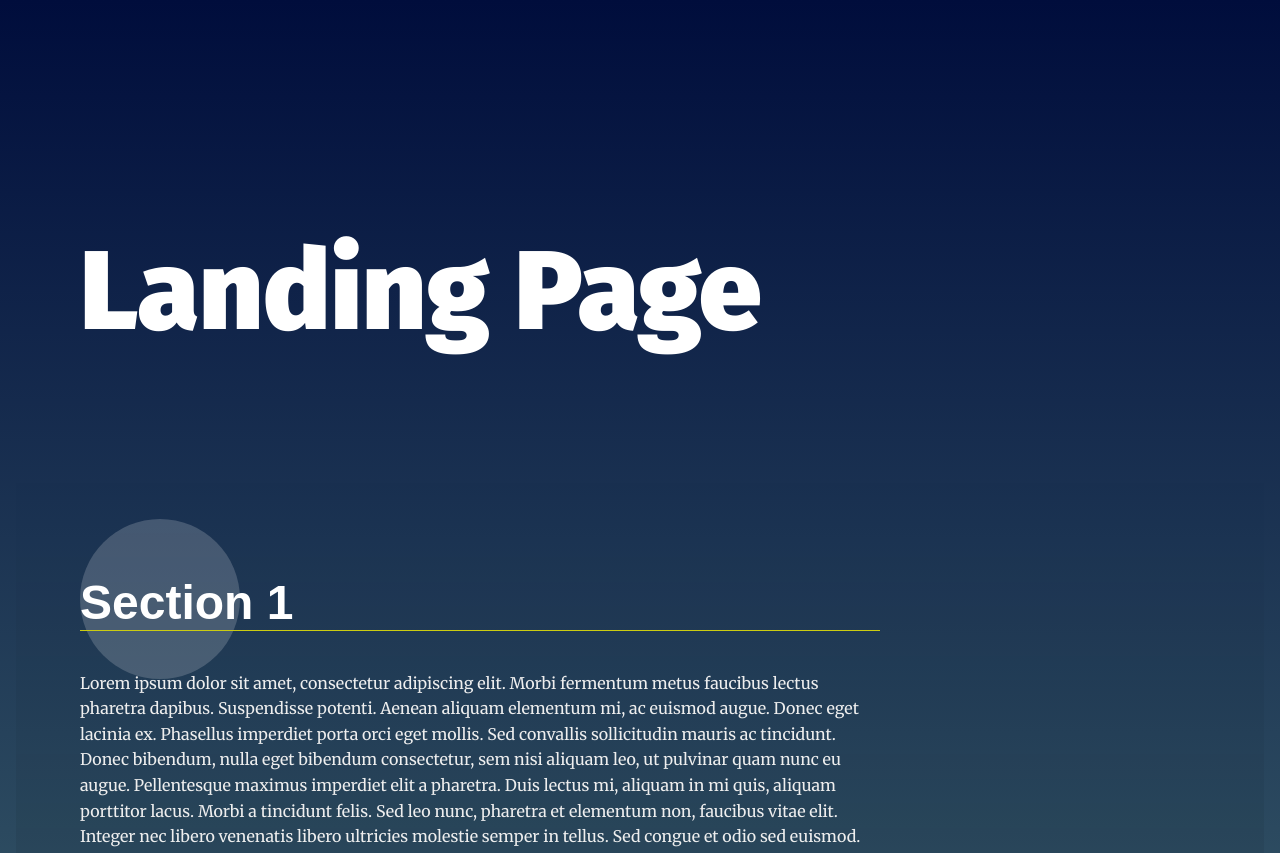
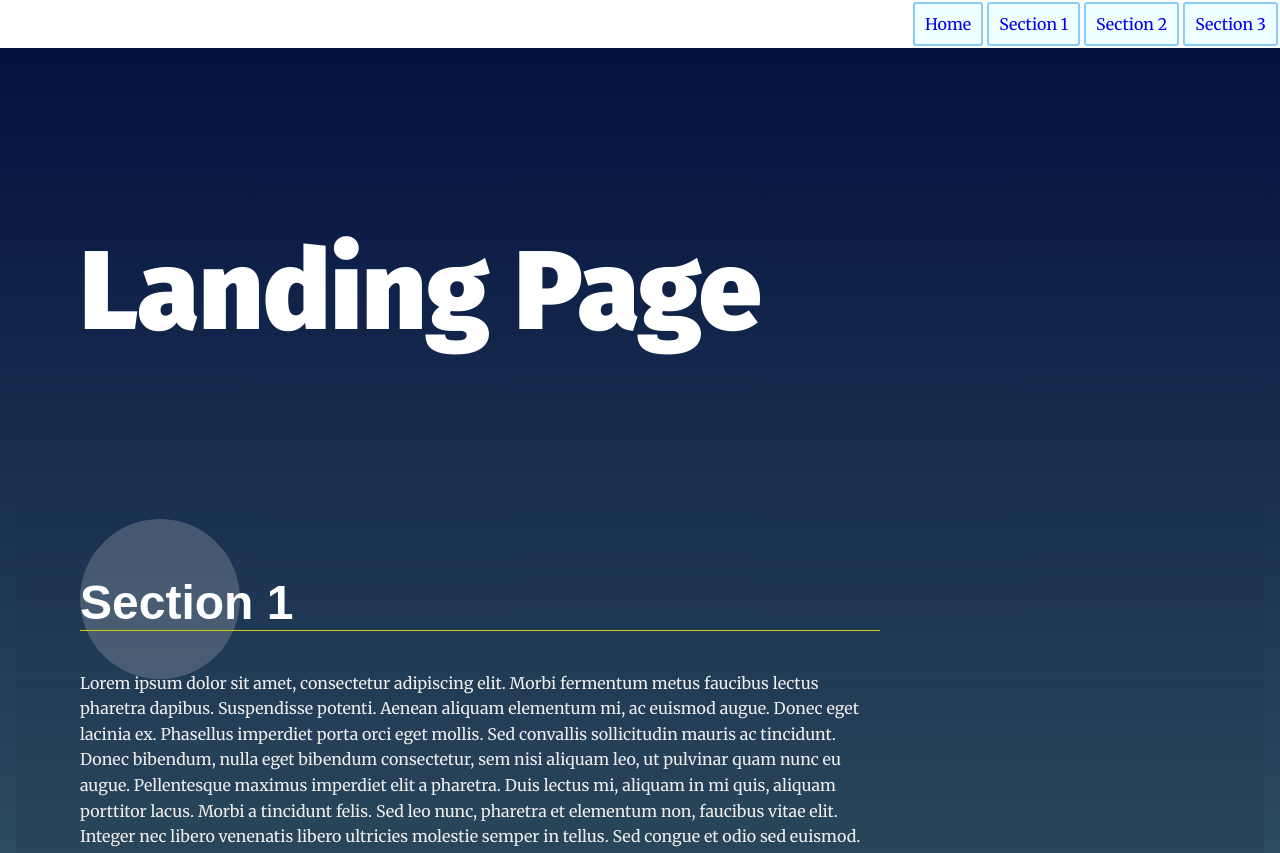
Before and after one commit to badiou/project_2_frontend_developer, a plain HTML site: page index.html in a window 1280 px wide. Shown: the top 853 px of the page. Drawn offline with Linux system fonts and the light colour scheme.

Commit message:
create menu from javascript

```diff
--- a/css/styles.css
+++ b/css/styles.css
@@ -10,6 +10,20 @@
 
 
 /* ---- Base Rules ---- */
+a{
+    text-decoration: none;
+}
+.top-link{
+    border-radius: 3px;
+    border:2px solid lightskyblue;
+    background-color: azure;
+    color:#0a0a0a;
+    text-transform: capitalize;
+    text-decoration: none;
+    padding: 10px;
+    margin : 2px;
+    font-size: 1rem;
+}
 body {
     background: rgb(136,203,171);
     background: linear-gradient(0deg, rgba(136,203,171,1) 0%, rgba(0,13,60,1) 100%);
--- a/index.html
+++ b/index.html
@@ -54,6 +54,6 @@
   <footer class="page__footer">
     <p>&copy Udacity</p>
   </footer>
-
+ <script src="js/app.js" type="text/javascript"></script>
 </body>
 </html>
--- a/js/app.js
+++ b/js/app.js
@@ -12,6 +12,17 @@
  * JS Standard: ESlint
  *
 */
+
+const listElementsNavBar=[' Home ',' Section 1 ',' Section 2 ',' Section 3 '];
+const myNav=document.getElementById('navbar__list');
+
+for(listElement of listElementsNavBar){
+    mynewli=document.createElement('li')
+    mynewli.textContent=listElement;
+    mynewli.innerHTML=`<a href="#">  ${listElement}  </a>`;
+    myNav.appendChild(mynewli)
+    mynewli.className+="top-link";
+}
 
 /**
  * Comments should be present at the beginning of each procedure and class.
```
